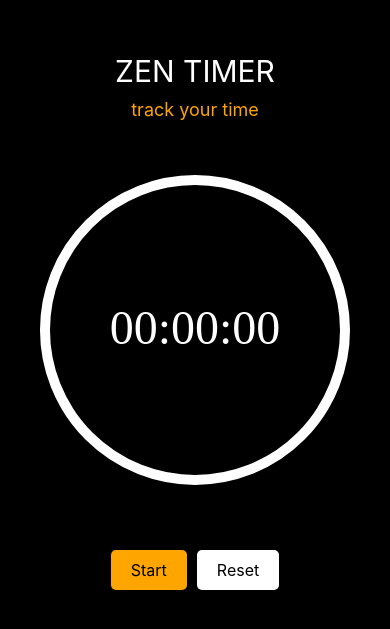
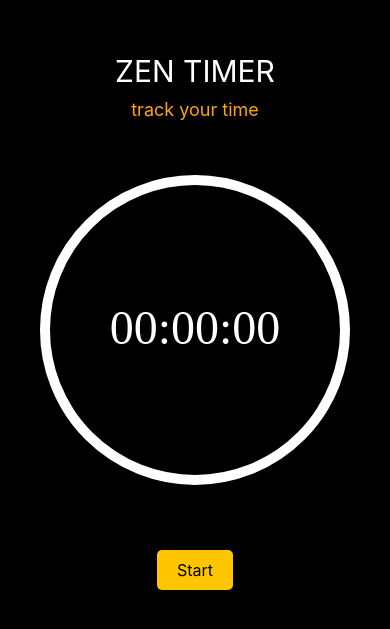
Before and after one commit to Lenindelrionicaragua/HabitTrackerAppFront, a React Native app: screen /StopwatchScreen in a window 390 px wide. Shown: the part 101-730 px from the top of the page. Built offline with nearby package versions, Linux system fonts and the light colour scheme; what expo-web-browser would draw is missing.

Commit message:
Change the botons behavior, now we have 2 botoons in the middle, all the time, and only change de text the left button, first is START and THEN PAUSE, and RESUME

```diff
--- a/screens/StopwatchScreen/StopwatchScreen.js
+++ b/screens/StopwatchScreen/StopwatchScreen.js
@@ -3,7 +3,7 @@ import { View, Text, StyleSheet, TouchableOpacity } from "react-native";
 import Svg, { Circle, Rect, Text as SvgText } from "react-native-svg";
 import { Colors } from "../../styles/AppStyles";
 
-const { white, black, orange, lightGrey } = Colors;
+const { white, black, orange, skyBlue } = Colors;
 
 const App = () => {
   const [time, setTime] = useState(0);
@@ -94,19 +94,12 @@ const App = () => {
       </View>
       <View style={styles.buttonContainer}>
         {running ? (
+          <>
             <TouchableOpacity
               style={[styles.button, styles.pauseButton]}
               onPress={pauseStopwatch}
             >
               <Text style={styles.buttonText}>Pause</Text>
-          </TouchableOpacity>
-        ) : (
-          <>
-            <TouchableOpacity
-              style={[styles.button, styles.startButton]}
-              onPress={startStopwatch}
-            >
-              <Text style={styles.buttonText}>Start</Text>
             </TouchableOpacity>
             <TouchableOpacity
               style={[styles.button, styles.resetButton]}
@@ -115,14 +108,33 @@ const App = () => {
               <Text style={styles.buttonText}>Reset</Text>
             </TouchableOpacity>
           </>
+        ) : (
+          <>
+            {!running && time === 0 && (
+              <TouchableOpacity
+                style={[styles.button, styles.startButton]}
+                onPress={startStopwatch}
+              >
+                <Text style={styles.buttonText}>Start</Text>
+              </TouchableOpacity>
+            )}
+          </>
         )}
         {!running && time > 0 && (
+          <>
             <TouchableOpacity
               style={[styles.button, styles.resumeButton]}
               onPress={resumeStopwatch}
             >
               <Text style={styles.buttonText}>Resume</Text>
             </TouchableOpacity>
+            <TouchableOpacity
+              style={[styles.button, styles.resetButton]}
+              onPress={resetStopwatch}
+            >
+              <Text style={styles.buttonText}>Reset</Text>
+            </TouchableOpacity>
+          </>
         )}
       </View>
     </View>
@@ -164,19 +176,19 @@ const styles = StyleSheet.create({
     marginHorizontal: 5
   },
   startButton: {
-    backgroundColor: "orange"
+    backgroundColor: orange
   },
   resetButton: {
-    backgroundColor: "white"
+    backgroundColor: white
   },
   pauseButton: {
-    backgroundColor: "orange"
+    backgroundColor: orange
   },
   resumeButton: {
-    backgroundColor: "white"
+    backgroundColor: skyBlue
   },
   buttonText: {
-    color: "black",
+    color: black,
     fontSize: 16
   }
 });
--- a/styles/AppStyles.js
+++ b/styles/AppStyles.js
@@ -1,6 +1,3 @@
-import styled from "styled-components/native";
-import { View } from "react-native";
-
 export const Colors = {
   white: "#ffe1a8",
   orange: "#ffc500",
@@ -8,5 +5,6 @@ export const Colors = {
   yellow: "#ffc554",
   lightGrey: "#f9f7f3",
   black: "#000000",
+  skyBlue: "#87CEEB",
   lightGreen: `rgba(16, 185, 129, 0.1)`
 };
```
Lines whose indentation alone changed are shown as unchanged.
